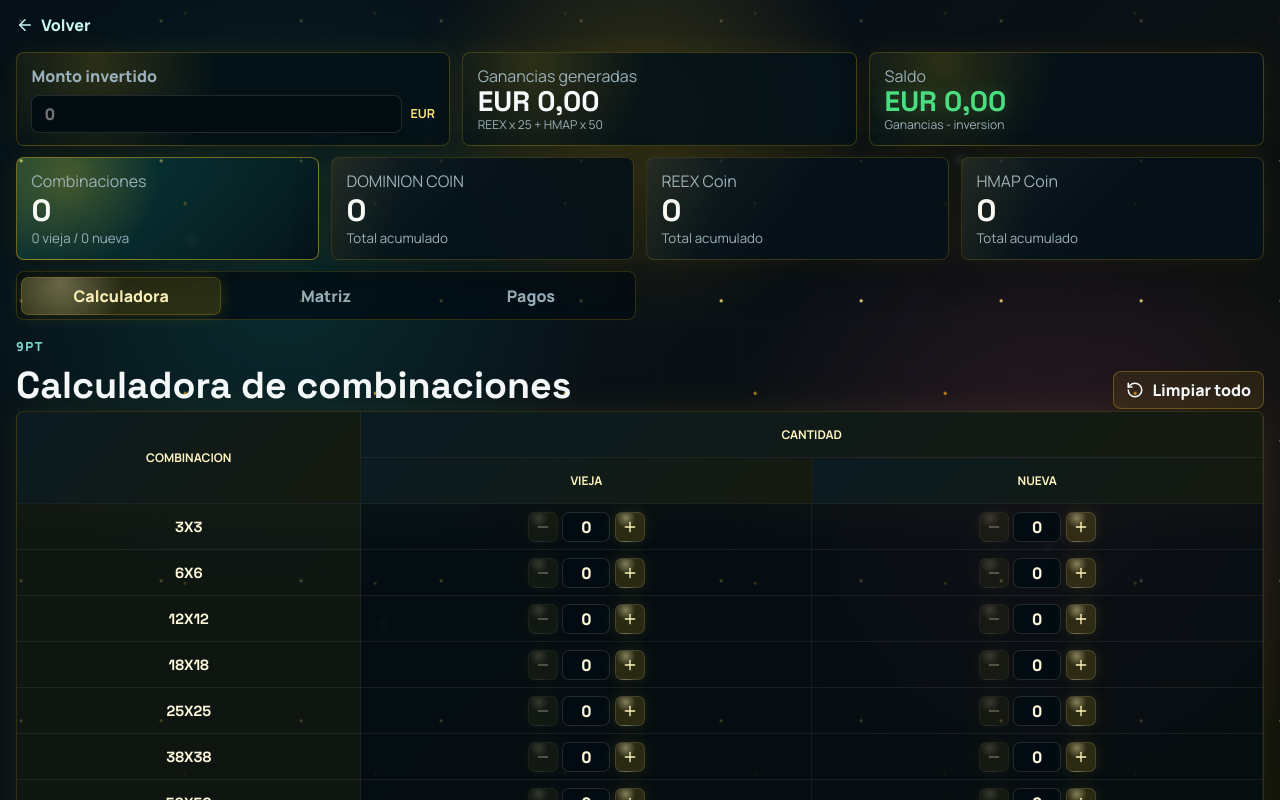
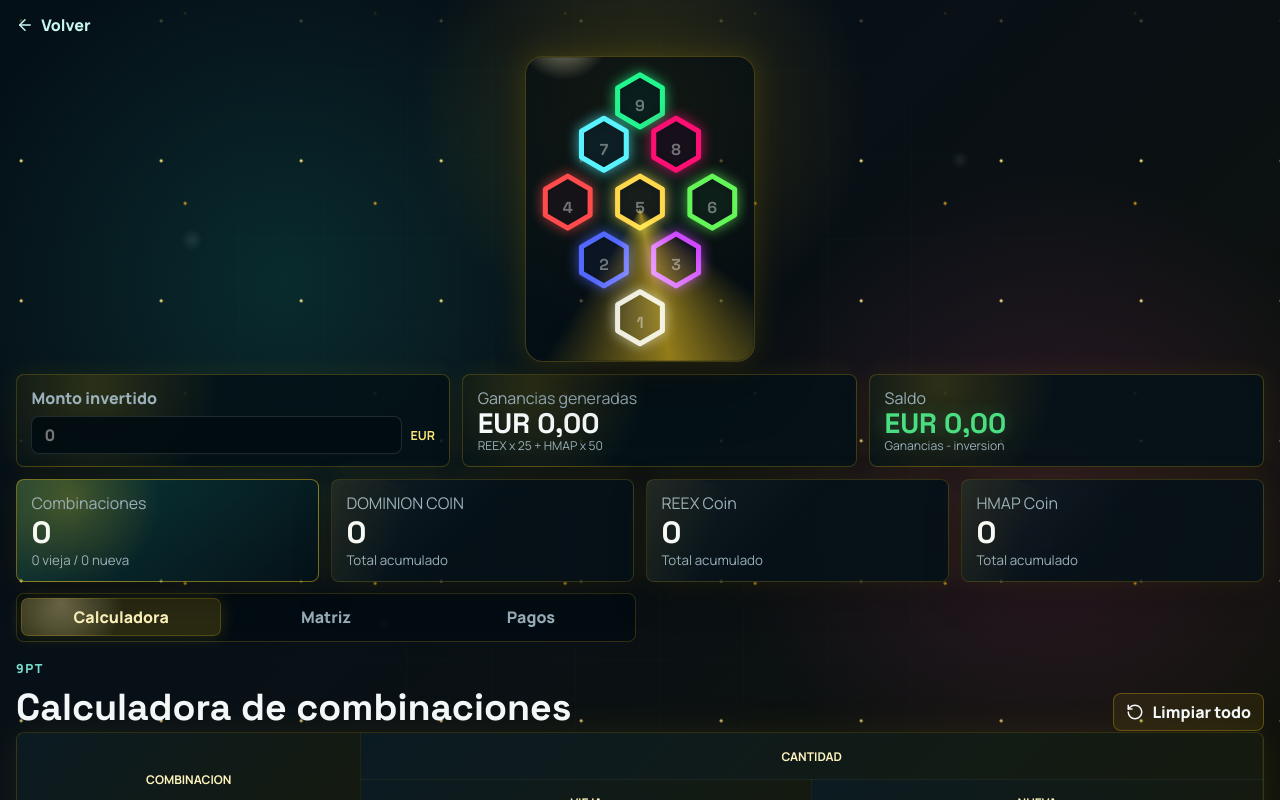
Before and after one commit to alvarogarcia33/metaacademy-calculadoras, a Next.js app: page /calculadora/9pt in a window 1280 px wide. Shown: the top 800 px of the page. Built offline with nearby package versions, Linux system fonts and the light colour scheme.

Commit message:
Add neon 9PT emblem

```diff
--- a/src/app/calculadora/9pt/page.tsx
+++ b/src/app/calculadora/9pt/page.tsx
@@ -2,6 +2,18 @@ import Link from "next/link";
 import { ArrowLeft } from "lucide-react";
 
 import { CombinationCalculator, NINE_PT_TABLE_DATA } from "@/components/calculator/combination-calculator";
+
+const hexagons = [
+  { label: "9", color: "green", points: "150,14 181,32 181,68 150,86 119,68 119,32" },
+  { label: "7", color: "cyan", points: "100,74 131,92 131,128 100,146 69,128 69,92" },
+  { label: "8", color: "pink", points: "200,74 231,92 231,128 200,146 169,128 169,92" },
+  { label: "4", color: "red", points: "50,154 81,172 81,208 50,226 19,208 19,172" },
+  { label: "5", color: "gold", points: "150,154 181,172 181,208 150,226 119,208 119,172" },
+  { label: "6", color: "lime", points: "250,154 281,172 281,208 250,226 219,208 219,172" },
+  { label: "2", color: "blue", points: "100,234 131,252 131,288 100,306 69,288 69,252" },
+  { label: "3", color: "purple", points: "200,234 231,252 231,288 200,306 169,288 169,252" },
+  { label: "1", color: "white", points: "150,314 181,332 181,368 150,386 119,368 119,332" }
+];
 
 export default function Calculator9PtPage() {
   return (
@@ -11,6 +23,20 @@ export default function Calculator9PtPage() {
         <ArrowLeft size={18} />
         Volver
       </Link>
+      <section className="ninePtEmblemPanel" aria-label="Emblema 9PT">
+        <div className="ninePtEmblemFrame">
+          <svg className="ninePtEmblem" viewBox="0 0 300 400" role="img" aria-label="9PT">
+            {hexagons.map((hex) => (
+              <g className={`ninePtHex ninePtHex-${hex.color}`} key={hex.label}>
+                <polygon points={hex.points} />
+                <text x={hex.points.split(" ")[0].split(",")[0]} y={Number(hex.points.split(" ")[0].split(",")[1]) + 43}>
+                  {hex.label}
+                </text>
+              </g>
+            ))}
+          </svg>
+        </div>
+      </section>
       <CombinationCalculator data={NINE_PT_TABLE_DATA} label="9PT" primaryLabel="DOMINION COIN" />
     </main>
   );
--- a/src/app/globals.css
+++ b/src/app/globals.css
@@ -238,6 +238,122 @@ select {
   filter: saturate(1.12) contrast(1.05);
 }
 
+.ninePtEmblemPanel {
+  display: grid;
+  place-items: center;
+  margin: 0.2rem 0 0.75rem;
+}
+
+.ninePtEmblemFrame {
+  position: relative;
+  width: min(230px, 58vw);
+  aspect-ratio: 3 / 4;
+  overflow: hidden;
+  border: 1px solid rgba(250, 204, 21, 0.24);
+  border-radius: 18px;
+  background:
+    radial-gradient(circle at 50% 48%, rgba(20, 184, 166, 0.12), transparent 36%),
+    rgba(3, 12, 18, 0.64);
+  box-shadow:
+    0 0 28px rgba(250, 204, 21, 0.16),
+    0 20px 60px rgba(0, 0, 0, 0.36);
+  isolation: isolate;
+}
+
+.ninePtEmblemFrame::before,
+.ninePtEmblemFrame::after {
+  content: "";
+  position: absolute;
+  pointer-events: none;
+}
+
+.ninePtEmblemFrame::before {
+  inset: -45%;
+  z-index: 1;
+  background:
+    radial-gradient(circle at 30% 24%, rgba(255, 245, 190, 0.62), transparent 8%),
+    conic-gradient(from 120deg, transparent 0deg, rgba(250, 204, 21, 0.58) 42deg, transparent 86deg);
+  mix-blend-mode: screen;
+  animation: neonSweep 5.5s linear infinite;
+}
+
+.ninePtEmblemFrame::after {
+  inset: 0;
+  z-index: 2;
+  background: linear-gradient(105deg, transparent 32%, rgba(255, 244, 189, 0.4), transparent 54%);
+  transform: translateX(-110%);
+  animation: goldLogoGlint 4.2s ease-in-out infinite;
+}
+
+.ninePtEmblem {
+  position: relative;
+  z-index: 0;
+  display: block;
+  width: 100%;
+  height: 100%;
+  padding: 0.35rem;
+}
+
+.ninePtHex polygon {
+  fill: rgba(8, 17, 23, 0.9);
+  stroke-width: 7;
+  stroke-linejoin: round;
+}
+
+.ninePtHex text {
+  fill: rgba(244, 247, 248, 0.42);
+  font-family: var(--font-display), sans-serif;
+  font-size: 22px;
+  font-weight: 900;
+  text-anchor: middle;
+  dominant-baseline: central;
+}
+
+.ninePtHex-green polygon {
+  stroke: #21f58b;
+  filter: drop-shadow(0 0 9px rgba(33, 245, 139, 0.72));
+}
+
+.ninePtHex-cyan polygon {
+  stroke: #58f3ff;
+  filter: drop-shadow(0 0 9px rgba(88, 243, 255, 0.72));
+}
+
+.ninePtHex-pink polygon {
+  stroke: #ff0f73;
+  filter: drop-shadow(0 0 9px rgba(255, 15, 115, 0.72));
+}
+
+.ninePtHex-red polygon {
+  stroke: #ff4b4b;
+  filter: drop-shadow(0 0 9px rgba(255, 75, 75, 0.68));
+}
+
+.ninePtHex-gold polygon {
+  stroke: #ffd84d;
+  filter: drop-shadow(0 0 9px rgba(255, 216, 77, 0.72));
+}
+
+.ninePtHex-lime polygon {
+  stroke: #64f558;
+  filter: drop-shadow(0 0 9px rgba(100, 245, 88, 0.72));
+}
+
+.ninePtHex-blue polygon {
+  stroke: #5368ff;
+  filter: drop-shadow(0 0 9px rgba(83, 104, 255, 0.72));
+}
+
+.ninePtHex-purple polygon {
+  stroke: #cf49ff;
+  filter: drop-shadow(0 0 9px rgba(207, 73, 255, 0.72));
+}
+
+.ninePtHex-white polygon {
+  stroke: #e7e7df;
+  filter: drop-shadow(0 0 9px rgba(231, 231, 223, 0.65));
+}
+
 .calculatorChoiceGrid {
   display: grid;
   grid-template-columns: repeat(2, minmax(0, 1fr));
```
